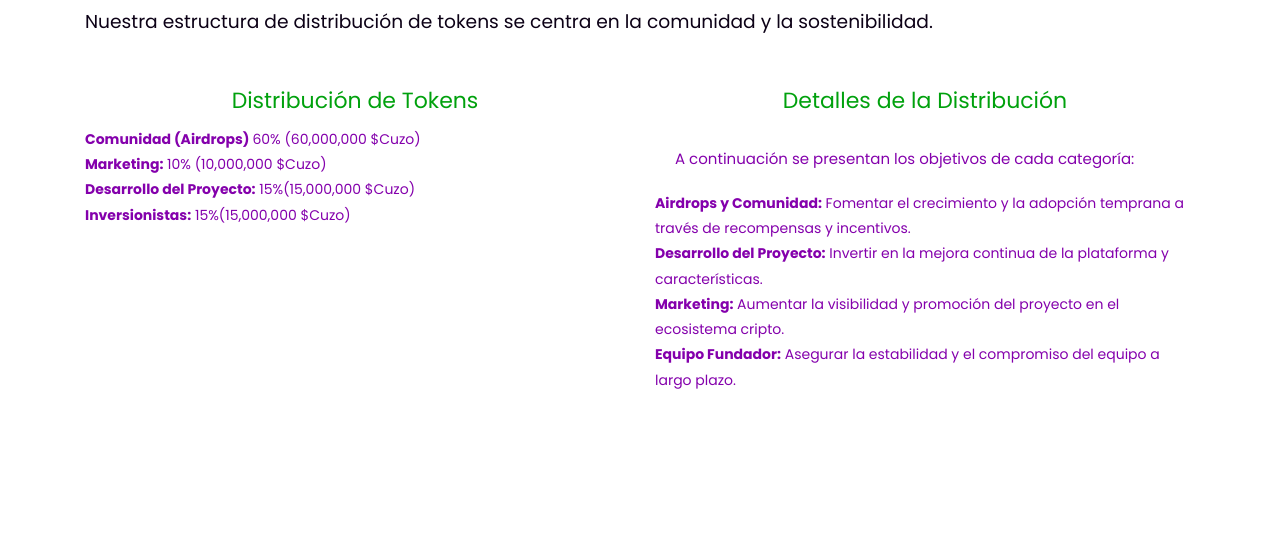
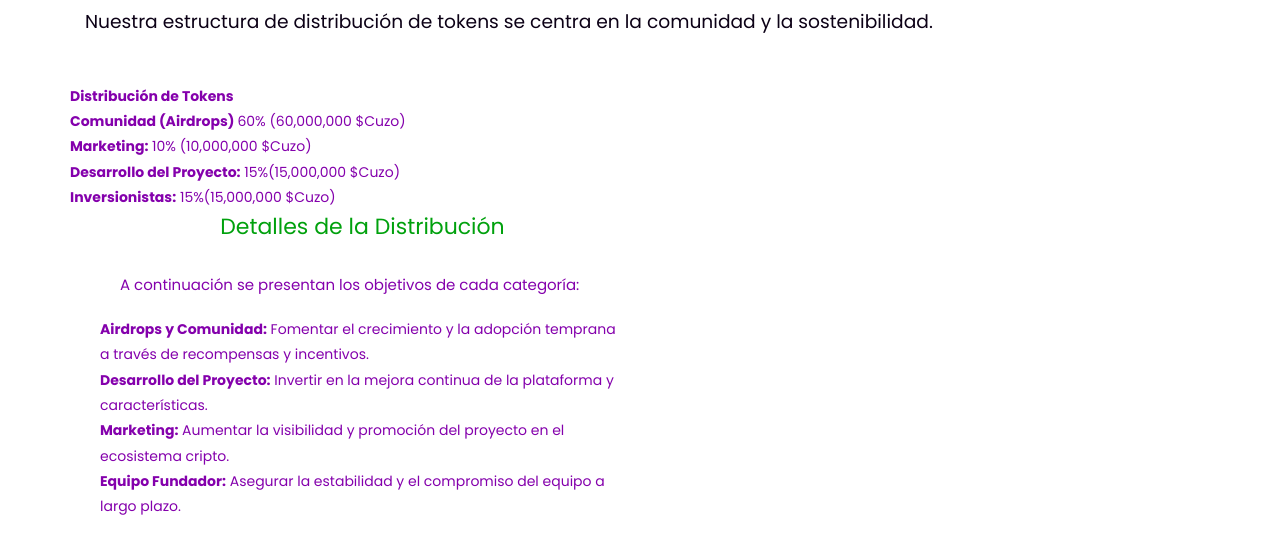
Before and after one commit to CuzoCoin/web, a plain HTML site: page TOKENOMICS.html in a window 1280 px wide. Shown: the part 169-722 px from the top of the page. Drawn offline with Linux system fonts and the light colour scheme.

Commit message:
Update TOKENOMICS.html

```diff
--- a/TOKENOMICS.html
+++ b/TOKENOMICS.html
@@ -58,8 +58,8 @@
             <h1 class="new_text"><strong>Cuzon Tokenomics</strong></h1>
             <p class="consectetur_text">Nuestra estructura de distribución de tokens se centra en la comunidad y la sostenibilidad.</p>
             <div class="row">
-               <div class="col-md-6">
-                  <h2 class="text-center"<strong>Distribución de Tokens</strong></h2>
+              <ul class=""col-md-6">
+                  <li><strong>Distribución de Tokens</strong></li>
                   <ul class="list-unstyled">
                      <li><strong>Comunidad (Airdrops) </strong> 60% (60,000,000 $Cuzo)</li>
                      <li><strong>Marketing:</strong> 10% (10,000,000 $Cuzo)</li>
```
